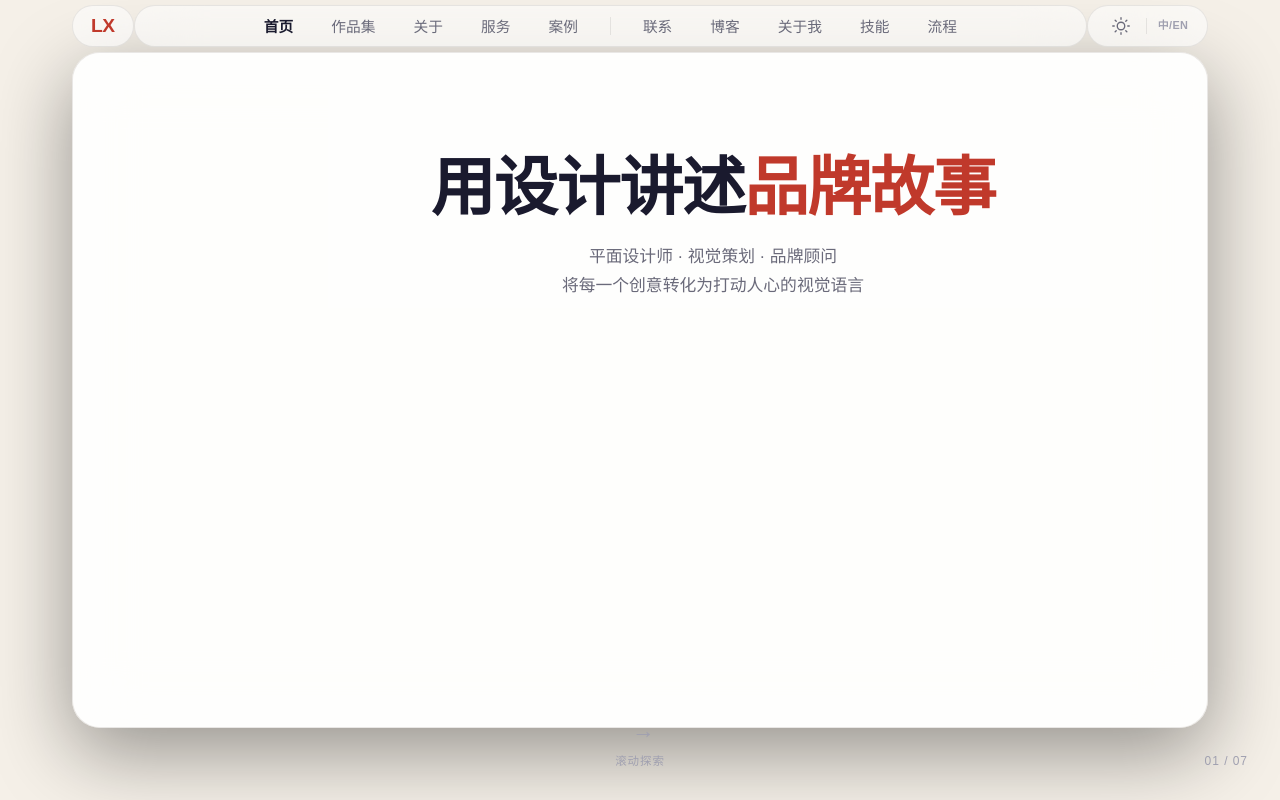
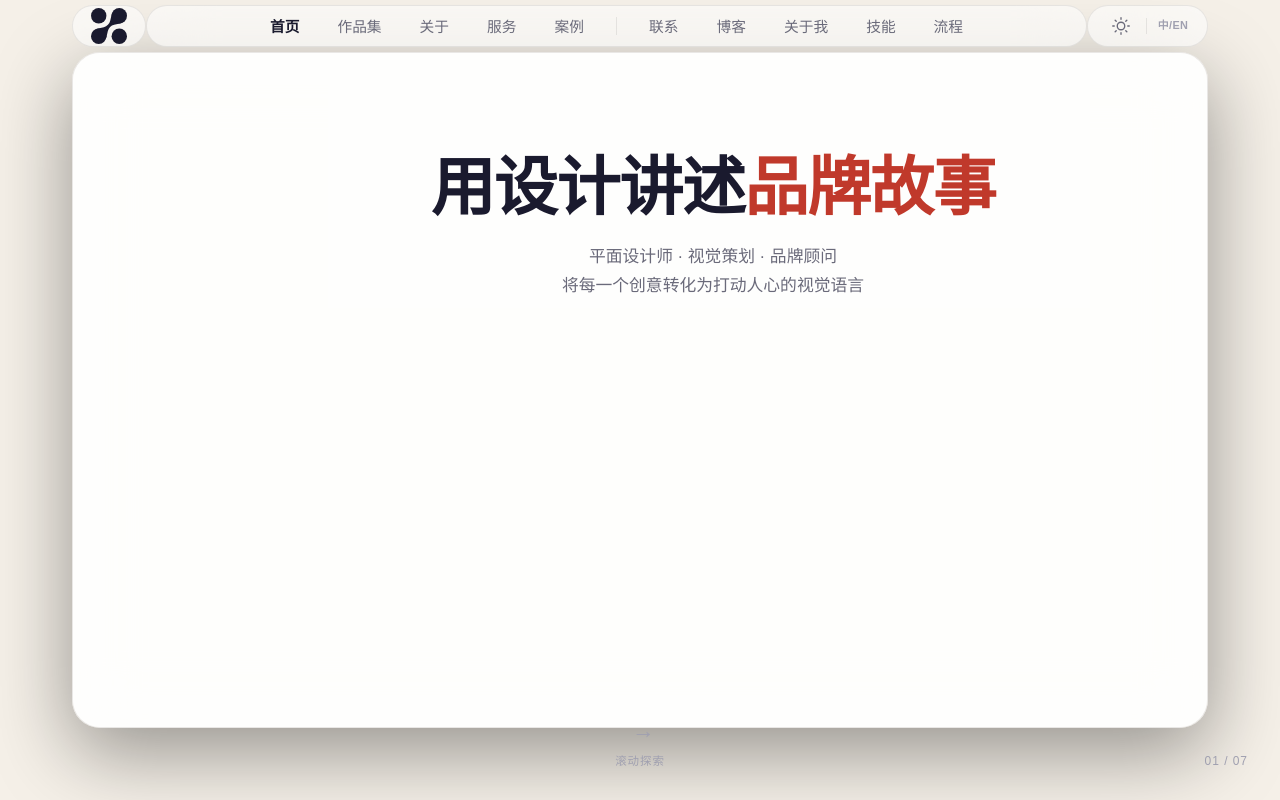
Before and after one commit to liliweijie/lxlylzl, a plain HTML site: page index.html in a window 1280 px wide. Drawn offline with Linux system fonts and the light colour scheme.

Commit message:
feat: 接入SVG logo，明暗模式自动切换（深色模式浅色标/明亮模式深色标）

```diff
--- a/index.html
+++ b/index.html
@@ -108,11 +108,9 @@
   .nav-links { flex-wrap: nowrap; }
 
   .nav-logo {
-    font-size: 1.2rem;
-    font-weight: 700;
-    color: var(--accent);
+    height: 36px;
+    width: auto;
     cursor: pointer;
-    letter-spacing: -0.02em;
     user-select: none;
     transition: opacity 0.2s;
   }
@@ -829,10 +827,8 @@
   .mobile-top .nav-icon-btn:active { color: var(--accent); background: rgba(192,57,43,0.1); }
 
   .mobile-top .mobile-logo {
-    font-size: 1.15rem;
-    font-weight: 700;
-    color: var(--accent);
-    letter-spacing: -0.02em;
+    height: 32px;
+    width: auto;
     position: absolute;
     left: 50%;
     transform: translateX(-50%);
@@ -982,7 +978,7 @@
   <button class="nav-icon-btn" id="mobileHomeBtn" aria-label="首页">
     <svg viewBox="0 0 24 24"><path d="M3 9l9-7 9 7v11a2 2 0 0 1-2 2H5a2 2 0 0 1-2-2z"/><polyline points="9 22 9 12 15 12 15 22"/></svg>
   </button>
-  <div class="mobile-logo">LX</div>
+  <img class="mobile-logo" id="mobileLogoImg" alt="lxlylzl.xyz" />
   <button class="nav-icon-btn" id="mobileAboutBtn" aria-label="关于">
     <svg viewBox="0 0 24 24"><path d="M20 21v-2a4 4 0 0 0-4-4H8a4 4 0 0 0-4 4v2"/><circle cx="12" cy="7" r="4"/></svg>
   </button>
@@ -991,7 +987,7 @@
 <!-- ========== THREE-SECTION TOP NAV (desktop only) ========== -->
 <nav class="top-nav">
   <div class="nav-section nav-left">
-    <div class="nav-logo" id="logoBtn" title="回到首页">LX</div>
+    <img class="nav-logo" id="logoBtn" alt="lxlylzl.xyz" />
   </div>
 
   <div class="nav-section nav-center">
@@ -1442,6 +1438,12 @@
       iconSun.style.display = 'none';
       iconMoon.style.display = '';
     }
+    // 同步更换 logo SVG
+    var logoImg = document.getElementById('logoBtn');
+    var mobileLogoImg = document.getElementById('mobileLogoImg');
+    var src = theme === 'light' ? 'logo-light.svg' : 'logo.svg';
+    if (logoImg) logoImg.src = src;
+    if (mobileLogoImg) mobileLogoImg.src = src;
   }
 
   applyTheme(getPreferredTheme());
```
Also changed, not shown: logo-light.svg (added), logo.svg (added).
